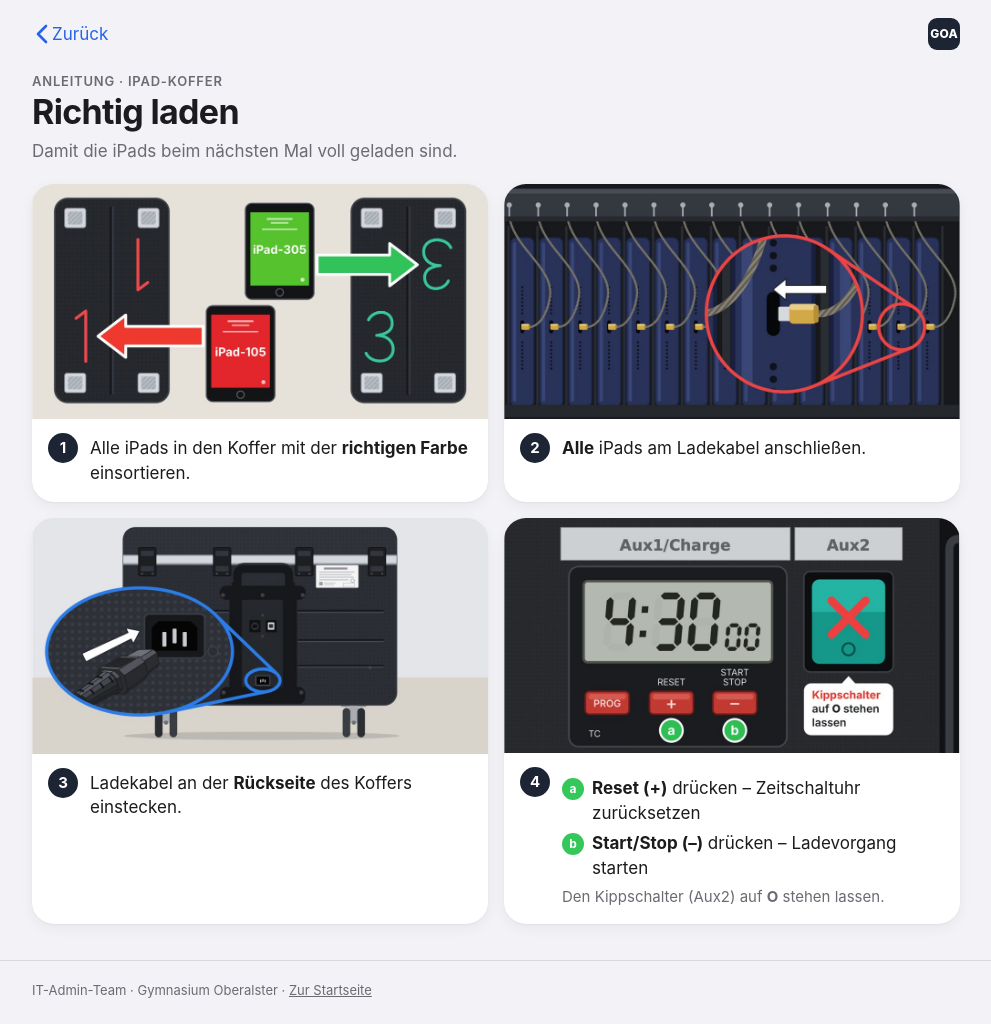
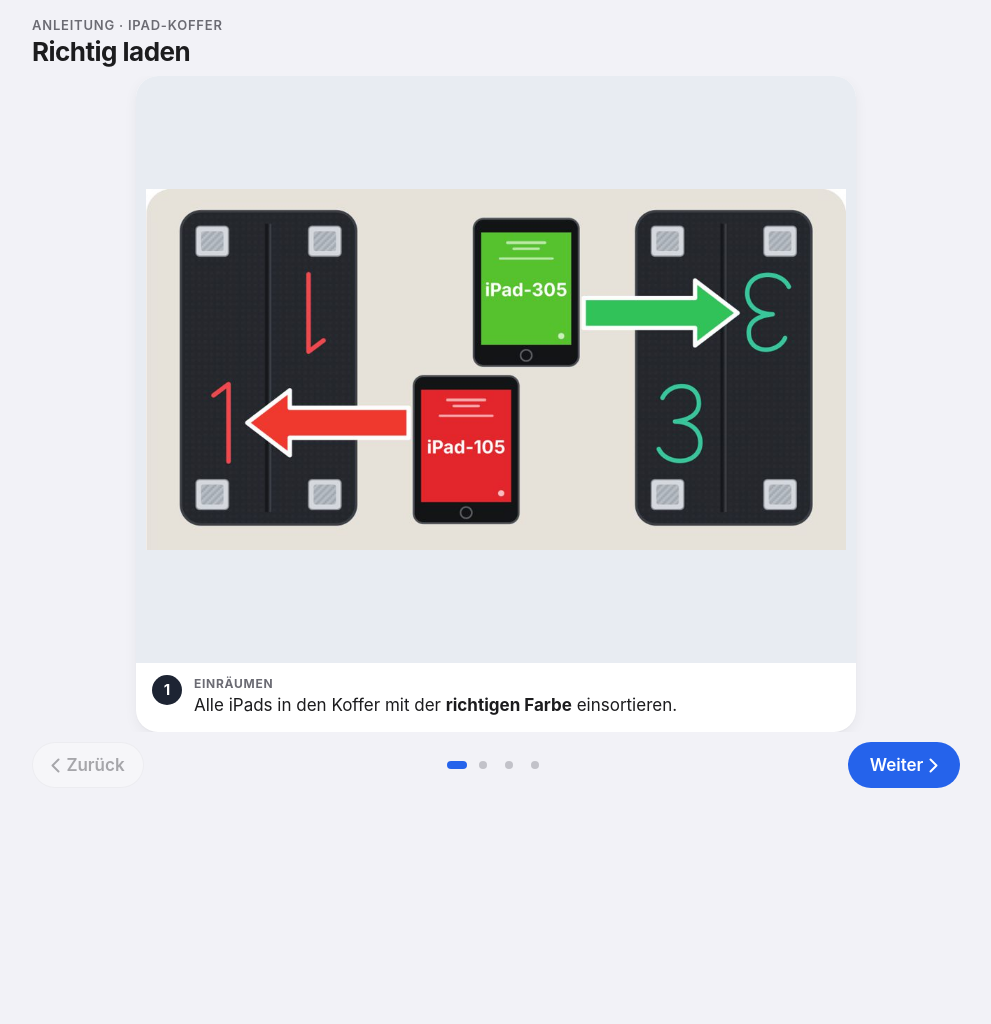
Before and after one commit to Gymnasium-Oberalster/it, a plain HTML site: page anleitungen/laden.html in a window 1280 px wide. Shown: the whole page, without its empty margins (144-1135 px from the left). After the commit the page ends 800 px from the top, so only its background shows below. Drawn offline with Linux system fonts and the light colour scheme.

Commit message:
Kopfleiste entfernen, Ladeanleitung zum Blättern, WLAN-Abstand vergrößern
Co-Authored-By: Claude Opus 5.5 <noreply@anthropic.com>

```diff
--- a/anleitungen/an-und-abmelden.html
+++ b/anleitungen/an-und-abmelden.html
@@ -12,15 +12,6 @@
   <link rel="stylesheet" href="../assets/style.css">
 </head>
 <body class="pager-page" data-root="../">
-  <header class="topbar">
-    <div class="wrap">
-      <a class="back" href="../" onclick="if (history.length > 1 && document.referrer) { history.back(); return false; }">
-        <svg viewBox="0 0 12 20" aria-hidden="true"><path d="M10 2L2 10l8 8" fill="none" stroke="currentColor" stroke-width="2.6" stroke-linecap="round" stroke-linejoin="round"/></svg>
-        Zurück
-      </a>
-      <a class="brand" href="../"><span class="brand-mark">GOA</span></a>
-    </div>
-  </header>
 
   <main class="pager">
     <div class="pager-head wrap">
@@ -123,6 +114,7 @@
   </main>
 
   <script src="../assets/data.js"></script>
+  <script src="../assets/koffer.js"></script>
   <script src="../assets/ipad-screens.js"></script>
   <script src="../assets/pager.js"></script>
 </body>
--- a/anleitungen/laden.html
+++ b/anleitungen/laden.html
@@ -11,72 +11,100 @@
   <link rel="apple-touch-icon" href="../assets/apple-touch-icon.png">
   <link rel="stylesheet" href="../assets/style.css">
 </head>
-<body>
-  <header class="topbar">
-    <div class="wrap">
-      <a class="back" href="../" onclick="if (history.length > 1 && document.referrer) { history.back(); return false; }">
-        <svg viewBox="0 0 12 20" aria-hidden="true"><path d="M10 2L2 10l8 8" fill="none" stroke="currentColor" stroke-width="2.6" stroke-linecap="round" stroke-linejoin="round"/></svg>
-        Zurück
-      </a>
-      <a class="brand" href="../"><span class="brand-mark">GOA</span></a>
-    </div>
-  </header>
+<body class="pager-page" data-root="../">
 
-  <main class="wrap">
-    <div class="hero">
+  <main class="pager">
+    <div class="pager-head wrap">
+      <div>
         <p class="kicker">Anleitung · iPad-Koffer</p>
         <h1>Richtig laden</h1>
-      <p class="lead">Damit die iPads beim nächsten Mal voll geladen sind.</p>
+      </div>
+      <div class="chips" id="koffer-chip"></div>
     </div>
 
-    <ol class="steps two-col">
-      <li class="step">
-        <div class="step-media">
-          <a href="../assets/img/anleitungen/laden-1.jpg"><img src="../assets/img/anleitungen/laden-1.jpg" width="1000" height="517" alt="Rotes iPad gehört in den Koffer mit der roten Ziffer, grünes in den mit der grünen" loading="lazy"></a>
+    <div class="slides" id="slides" tabindex="0" aria-label="Schritte der Anleitung">
+
+      <section class="slide" id="schritt-1" aria-label="Schritt 1 von 4">
+        <div class="slide-card">
+          <div class="slide-media photo">
+            <a href="../assets/img/anleitungen/laden-1.jpg"><img src="../assets/img/anleitungen/laden-1.jpg" width="1000" height="517" alt="Rotes iPad gehört in den Koffer mit der roten Ziffer, grünes in den mit der grünen"></a>
           </div>
-        <div class="step-body">
+          <div class="slide-text">
             <span class="step-num">1</span>
-          <div class="step-text"><p>Alle iPads in den Koffer mit der <strong>richtigen Farbe</strong> einsortieren.</p></div>
+            <div class="step-text">
+              <p class="phase">Einräumen</p>
+              <p>Alle iPads in den Koffer mit der <strong>richtigen Farbe</strong> einsortieren.<span data-koffer-nur hidden> Dieser Koffer ist <strong data-koffer-farbname></strong>.</span></p>
             </div>
-      </li>
-      <li class="step">
-        <div class="step-media">
+          </div>
+        </div>
+      </section>
+
+      <section class="slide" id="schritt-2" aria-label="Schritt 2 von 4">
+        <div class="slide-card">
+          <div class="slide-media photo">
             <a href="../assets/img/anleitungen/laden-2.jpg"><img src="../assets/img/anleitungen/laden-2.jpg" width="1000" height="516" alt="iPads im Koffer, jedes mit eingestecktem Ladekabel" loading="lazy"></a>
           </div>
-        <div class="step-body">
+          <div class="slide-text">
             <span class="step-num">2</span>
-          <div class="step-text"><p><strong>Alle</strong> iPads am Ladekabel anschließen.</p></div>
+            <div class="step-text">
+              <p class="phase">Anschließen</p>
+              <p><strong>Alle</strong> iPads am Ladekabel anschließen.</p>
             </div>
-      </li>
-      <li class="step">
-        <div class="step-media">
+          </div>
+        </div>
+      </section>
+
+      <section class="slide" id="schritt-3" aria-label="Schritt 3 von 4">
+        <div class="slide-card">
+          <div class="slide-media photo">
             <a href="../assets/img/anleitungen/laden-3.jpg"><img src="../assets/img/anleitungen/laden-3.jpg" width="1000" height="518" alt="Stromkabel wird an der Rückseite des Koffers eingesteckt" loading="lazy"></a>
           </div>
-        <div class="step-body">
+          <div class="slide-text">
             <span class="step-num">3</span>
-          <div class="step-text"><p>Ladekabel an der <strong>Rückseite</strong> des Koffers einstecken.</p></div>
+            <div class="step-text">
+              <p class="phase">Strom</p>
+              <p>Ladekabel an der <strong>Rückseite</strong> des Koffers einstecken.</p>
             </div>
-      </li>
-      <li class="step">
-        <div class="step-media">
+          </div>
+        </div>
+      </section>
+
+      <section class="slide" id="schritt-4" aria-label="Schritt 4 von 4">
+        <div class="slide-card">
+          <div class="slide-media photo">
             <a href="../assets/img/anleitungen/laden-4.jpg"><img src="../assets/img/anleitungen/laden-4.jpg" width="1000" height="516" alt="Zeitschaltuhr mit Tasten Reset (+) und Start/Stop (–); Kippschalter Aux2 steht auf O" loading="lazy"></a>
           </div>
-        <div class="step-body">
+          <div class="slide-text">
             <span class="step-num">4</span>
             <div class="step-text">
+              <p class="phase">Laden starten</p>
               <ol class="sub-steps">
-              <li><span class="letter">a</span><span><strong>Reset (+)</strong> drücken – Zeitschaltuhr zurücksetzen</span></li>
-              <li><span class="letter">b</span><span><strong>Start/Stop (–)</strong> drücken – Ladevorgang starten</span></li>
+                <li><span class="letter">a</span><span><strong>Reset (+)</strong> drücken – Zeitschaltuhr zurücksetzen.</span></li>
+                <li><span class="letter">b</span><span><strong>Start/Stop (–)</strong> drücken – Ladevorgang starten.</span></li>
               </ol>
               <p class="sub">Den Kippschalter (Aux2) auf <strong>O</strong> stehen lassen.</p>
             </div>
           </div>
-      </li>
-    </ol>
+        </div>
+      </section>
+
+    </div>
+
+    <nav class="pager-nav wrap" aria-label="Blättern">
+      <button type="button" class="pager-btn" id="pager-prev">
+        <svg viewBox="0 0 12 20" aria-hidden="true"><path d="M10 2L2 10l8 8" fill="none" stroke="currentColor" stroke-width="2.6" stroke-linecap="round" stroke-linejoin="round"/></svg>
+        Zurück
+      </button>
+      <div class="pager-dots" id="pager-dots"></div>
+      <a class="pager-btn primary" id="pager-next" href="#schritt-2">
+        <span>Weiter</span>
+        <svg viewBox="0 0 12 20" aria-hidden="true"><path d="M2 2l8 8-8 8" fill="none" stroke="currentColor" stroke-width="2.6" stroke-linecap="round" stroke-linejoin="round"/></svg>
+      </a>
+    </nav>
   </main>
 
-  <footer class="footer">
-    <div class="wrap">IT-Admin-Team · Gymnasium Oberalster · <a href="../">Zur Startseite</a></div>
-  </footer>
+  <script src="../assets/data.js"></script>
+  <script src="../assets/koffer.js"></script>
+  <script src="../assets/pager.js"></script>
 </body>
 </html>
--- a/assets/data.js
+++ b/assets/data.js
@@ -73,7 +73,8 @@ window.PORTAL = {
       title: "Richtig laden",
       icon: "charge",
       tone: "green",
-      href: "anleitungen/laden.html"
+      href: "anleitungen/laden.html",
+      perKoffer: true
     }
   },
 
--- /dev/null
+++ b/assets/koffer.js
@@ -0,0 +1,36 @@
+/*
+ * IT-Portal GOA – aktuellen iPad-Koffer bestimmen (für Anleitungen).
+ *
+ * Welcher Koffer: ?koffer=… in der Adresse, sonst der zuletzt besuchte Koffer
+ * (localStorage), sonst keiner. Ergebnis: window.GOA_KOFFER (Eintrag aus PORTAL.koffer
+ * oder null).
+ *
+ * Füllt außerdem, falls vorhanden:
+ *   #koffer-chip            Hinweis „● Koffer 1“ im Seitenkopf
+ *   [data-koffer-farbname]  Farbname des Koffers in Kleinbuchstaben („rot“)
+ *   [data-koffer-nur]       wird nur angezeigt, wenn ein Koffer bekannt ist
+ */
+(function () {
+  var alleKoffer = (window.PORTAL || {}).koffer || {};
+  var id = null;
+  try { id = new URLSearchParams(location.search).get("koffer"); } catch (e) {}
+  if (id && alleKoffer[id]) {
+    try { localStorage.setItem("goa-koffer", id); } catch (e) {}
+  } else {
+    try { id = localStorage.getItem("goa-koffer"); } catch (e) { id = null; }
+  }
+  var koffer = (id && alleKoffer[id]) || null;
+  window.GOA_KOFFER = koffer;
+  if (!koffer) return;
+
+  var chip = document.getElementById("koffer-chip");
+  if (chip) {
+    chip.innerHTML =
+      '<span class="chip"><span class="dot" style="background:' + koffer.farbe + '"></span>' +
+      koffer.name + "</span>";
+  }
+  var namen = document.querySelectorAll("[data-koffer-farbname]");
+  for (var i = 0; i < namen.length; i++) namen[i].textContent = (koffer.farbname || "").toLowerCase();
+  var nur = document.querySelectorAll("[data-koffer-nur]");
+  for (var k = 0; k < nur.length; k++) nur[k].hidden = false;
+})();
--- a/assets/style.css
+++ b/assets/style.css
@@ -138,7 +138,7 @@ img { max-width: 100%; height: auto; display: block; }
 
 /* ---------- Seitenkopf ---------- */
 
-.hero { padding: 12px 0 20px; }
+.hero { padding: max(24px, calc(env(safe-area-inset-top) + 12px)) 0 20px; }
 
 .kicker {
   margin: 0 0 2px;
@@ -485,6 +485,7 @@ a.tile:focus-visible {
 
 .pager-head {
   flex: none;
+  margin-top: max(14px, env(safe-area-inset-top));
   width: 100%;
   display: flex;
   align-items: flex-end;
@@ -661,3 +662,15 @@ a.tile:focus-visible {
   .pager-head h1 { font-size: 22px; }
   .slide-text { padding: 10px 14px 12px; }
 }
+
+/* Foto-/Grafikschritte im Querformat: Bild mittig, ganz sichtbar */
+.slide-media.photo { display: grid; place-items: center; padding: 10px; }
+.slide-media.photo a { display: contents; }
+.slide-media.photo img {
+  position: absolute;
+  inset: 10px;
+  width: calc(100% - 20px);
+  height: calc(100% - 20px);
+  object-fit: contain;
+  border-radius: 14px;
+}
```
Also changed, not shown: assets/ipad-screens.js (+3 -24 lines), index.html (+0 -5 lines), ipads/koffer1.html (+0 -9 lines). Lines whose indentation alone changed are shown as unchanged.
